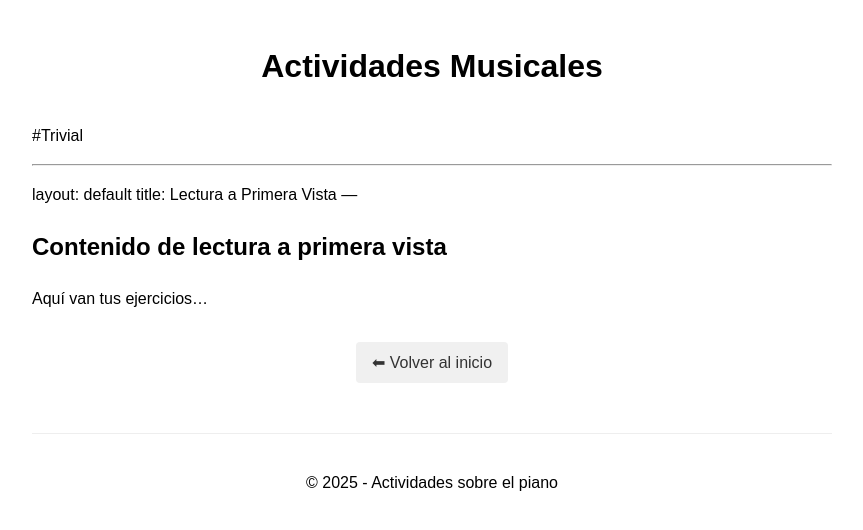
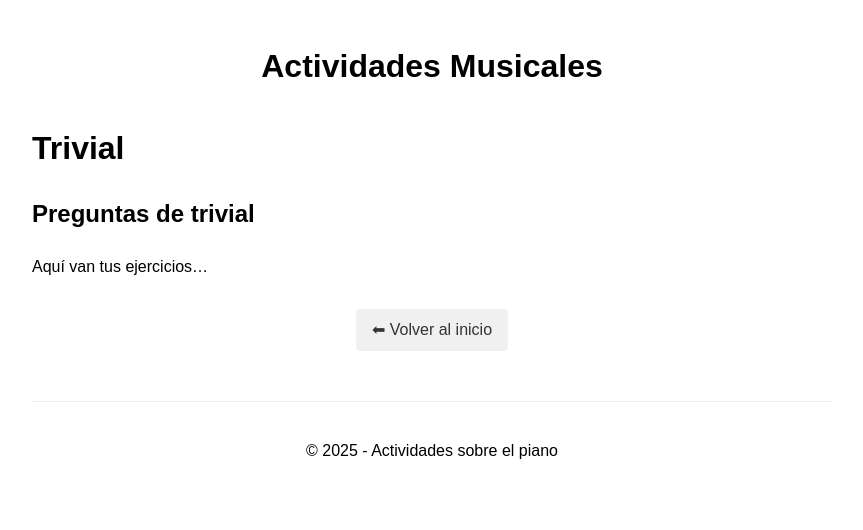
Before and after one commit to AlvaroBuitrago/88_teclas, a Jekyll site: the page built from trivial.md, in a window 1280 px wide. Shown: the top 530 px of the page, without its empty margins (208-1071 px from the left). Built offline with Jekyll 4.4.1, drawn with Linux system fonts in a browser that asks for light colours; our own code applies the rules of GitHub Pages for plain Markdown files.

Commit message:
Update trivial.md

```diff
--- a/trivial.md
+++ b/trivial.md
@@ -1,11 +1,11 @@
-#Trivial
-
 ---
 layout: default
-title: Lectura a Primera Vista
+title: Trivial
 ---
 
-## Contenido de lectura a primera vista
+# Trivial
+
+## Preguntas de trivial
 
 Aquí van tus ejercicios...
 
```
